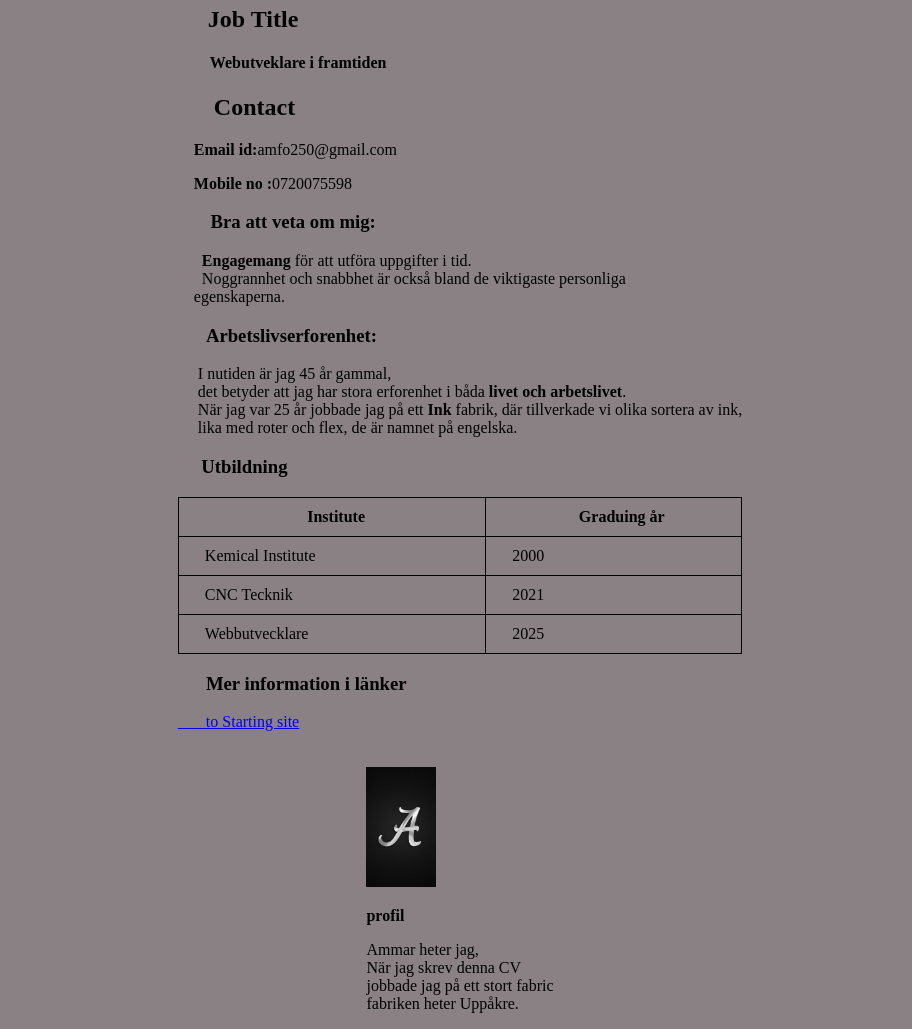
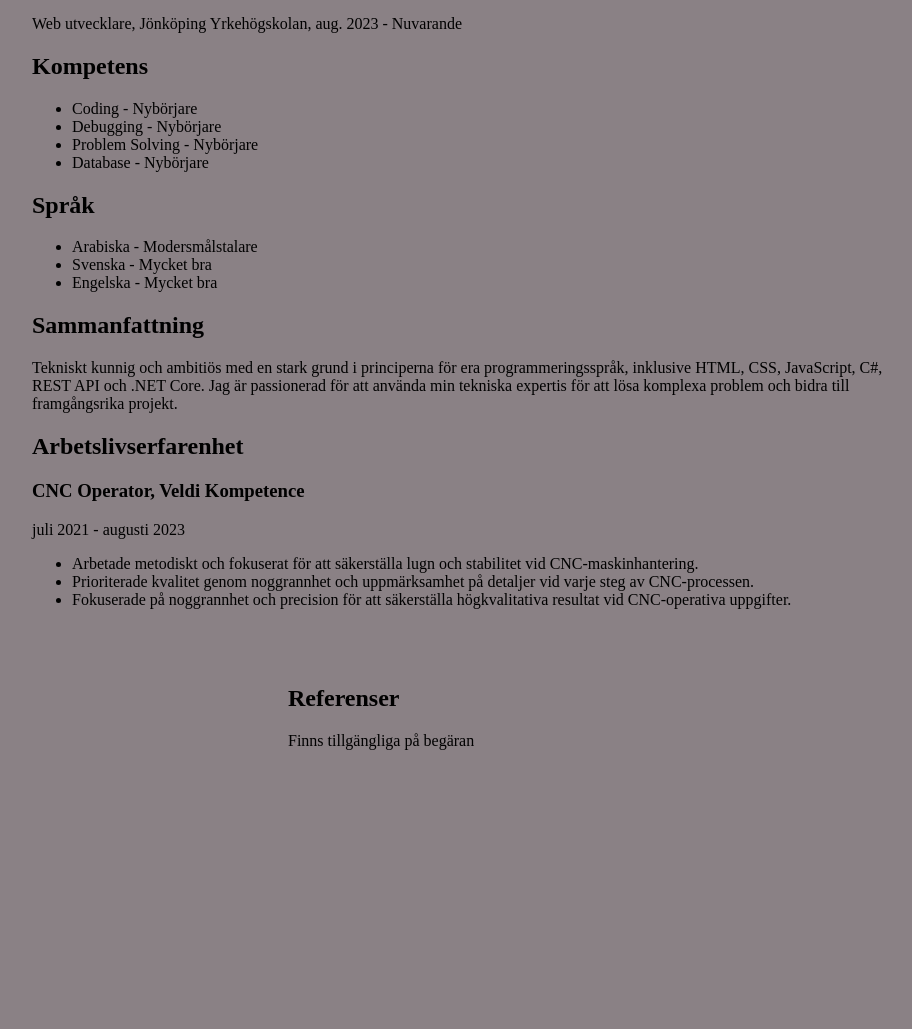
Before and after one commit to aobeid1979/AmmarObeid, a plain HTML site: page index.html in a window 1280 px wide. Shown: the part 288-1317 px from the top of the page, without its empty margins (180-1092 px from the left). After the commit the page ends 1074 px from the top, so only its background shows below. Drawn offline with Linux system fonts and the light colour scheme.

Commit message:
Update index.html

```diff
--- a/index.html
+++ b/index.html
@@ -3,120 +3,73 @@
 <html lang="sv">
 <head>
   <meta charset="utf-8">
-  <meta name="viewport"
-        content="width=device-width, initial-scale=1.0">
-        <link rel="stylesheet" href="style.css">
-    <title>My First html CV </title>
-    <!-- In head we can add title for the file and link to css file-->
+  <meta name="viewport" content="width=device-width, initial-scale=1.0">
+  <link rel="stylesheet" href="style.css">
+  <title>My First html CV </title>
 </head>
 
+<body>
+  <header>
+    <div class="image">
+      <img src="myphoto.jpg" alt="myphoto" style="width:120px;height:200px">
+      <h1>Ammar Obeid</h1>
+      <h2>Web Developer | CNC Operator</h2>
+    </div>
+  </header>
 
-<body>
-  <br>
-    <div class="right">
-      <!-- alla info under right class would appear in the right side of the webbsidan-->
-      <div class="image">
-        <img src="myphoto.jpg"
-        alt="myphoto"
-        style="width:120px;height:200px">
-        <!-- this is my images and its style-->
-        <div class="personlig info">
-          <h1>Födelsdatum</h1>
-          <h3>1979-02-21</h3>
-          <h1>Adress</h1>
-          <h3>Oxhagsgatan 64<br>
-            56150 Jönköping
-          </h3>
-          <!-- personal information med två olika text storlek h1&h3-->
-          <h1>Kompetens</h1>
-          <ul>
-            <li>programering maskine</li>
-            <li>läsa ritning</li>
-            <li>noggran med mattnning</li>
+  <main>
+    <section>
+      <h2>Personlig Information</h2>
+      <p>Email: amfo250@gmail.com</p>
+      <p>Phone: +46720075598</p>
+    </section>
 
-        </ul>
-        <h1>Språk</h1>
-        <ul>
-          <li>Arabiska</li>
-          <li>Svenska</li>
-          <li>Engelska</li>
+    <section>
+      <h2>Utbildning</h2>
+      <p>Web utvecklare, Jönköping Yrkehögskolan, aug. 2023 - Nuvarande</p>
+    </section>
 
+    <section>
+      <h2>Kompetens</h2>
+      <ul>
+        <li>Coding - Nybörjare</li>
+        <li>Debugging - Nybörjare</li>
+        <li>Problem Solving - Nybörjare</li>
+        <li>Database - Nybörjare</li>
       </ul>
-      <!-- två listor -->
-        </div>
-      </div>
+    </section>
 
-    </div>
+    <section>
+      <h2>Språk</h2>
+      <ul>
+        <li>Arabiska - Modersmålstalare</li>
+        <li>Svenska - Mycket bra</li>
+        <li>Engelska - Mycket bra</li>
+      </ul>
+    </section>
 
-    <div class="top-right">
-      <!-- all information in this side will shown upp in the middle-->
-      <h1> &#160;&nbsp; Ammar Obeid</h1>
+    <section>
+      <h2>Sammanfattning</h2>
+      <p>Tekniskt kunnig och ambitiös med en stark grund i principerna för era programmeringsspråk, inklusive HTML, CSS, JavaScript, C#, REST API och .NET Core. Jag är passionerad för att använda min tekniska expertis för att lösa komplexa problem och bidra till framgångsrika projekt.</p>
+    </section>
 
-      <h2> &#160;&nbsp; &#160;&nbsp;Job Title</h2>
-      <h4>&nbsp; &#160;&nbsp;&#160;&nbsp;&#160;&nbsp;Webutveklare i framtiden</h4>
-      <h2>&nbsp; &#160;&nbsp;&#160;&nbsp;Contact</h2>
-                <p><b>&nbsp; &nbsp; Email id:</b>amfo250@gmail.com</p>
-                <p><b>&nbsp; &nbsp; Mobile no :</b>0720075598</p>
-      <h3> &nbsp; &nbsp; &#160;&nbsp; Bra att veta om mig:</h3>
-      <p><b>&nbsp; &nbsp; &#160;&nbsp;Engagemang</b> för att utföra uppgifter i tid.<br>
-        &#160;&nbsp;&#160;&nbsp;&#160;&nbsp;Noggrannhet
-        och snabbhet är
-        också bland de viktigaste personliga<br> &#160;&nbsp;&#160;&nbsp;egenskaperna.</p>
+    <section>
+      <h2>Arbetslivserfarenhet</h2>
+      <h3>CNC Operator, Veldi Kompetence</h3>
+      <p>juli 2021 - augusti 2023</p>
+      <ul>
+        <li>Arbetade metodiskt och fokuserat för att säkerställa lugn och stabilitet vid CNC-maskinhantering.</li>
+        <li>Prioriterade kvalitet genom noggrannhet och uppmärksamhet på detaljer vid varje steg av CNC-processen.</li>
+        <li>Fokuserade på noggrannhet och precision för att säkerställa högkvalitativa resultat vid CNC-operativa uppgifter.</li>
+      </ul>
+    </section>
+  </main>
 
-        <h3> &#160;&nbsp;&#160;&nbsp;&#160;&nbsp;Arbetslivserforenhet:</h3>
-        <p>&#160;&nbsp;&#160;&nbsp; I nutiden är jag 45 år gammal,
-          <br>&#160;&nbsp;&#160;&nbsp; det betyder att jag har stora erforenhet i båda <b>livet och arbetslivet</b>.
-          <br> &#160;&nbsp;&#160;&nbsp; När jag var 25 år jobbade jag på ett <b>Ink </b>fabrik, där tillverkade vi olika sortera av ink,
-          <br>&#160;&nbsp;&#160;&nbsp; lika med roter och flex, de är namnet på engelska. </p>
-        <h3>&#160;&nbsp;&#160;&nbsp; Utbildning</h3>
-        <table>
-          <!-- this is a small table to visa my old and my new intyg-->
-          <tr>
-              <th>&#160;&nbsp;Institute  </th>
-              <th>&#160;&nbsp;&#160;&nbsp;Graduing år  </th>
-
-          </tr>
-          <tr>
-              <td>&#160;&nbsp;&#160;&nbsp;Kemical Institute</td>
-              <td>&#160;&nbsp;&#160;&nbsp;2000</td>
-
-          </tr>
-          <tr>
-              <td>&#160;&nbsp;&#160;&nbsp;CNC Tecknik</td>
-              <td>&#160;&nbsp;&#160;&nbsp;2021</td>
-
-          </tr>
-          <tr>
-              <td>&#160;&nbsp;&#160;&nbsp;Webbutvecklare</td>
-              <td>&#160;&nbsp;&#160;&nbsp;2025</td>
-          </tr>
-      </table>
-      <h3>&#160;&nbsp;&#160;&nbsp;&#160;&nbsp;Mer information i länker</h3>
-
-      <a  href="Starting page.html">&#160;&nbsp;&#160;&nbsp;&#160;&nbsp; to Starting site</a><br>
-      <br>
-      <br>
-
-
-    </div>
-
-
-    <div class="top-left">
-      <!-- this top left for my logo and my porfil-->
-      <div class="image">
-        <img src="Aletter2.jpg"
-        alt="ASymbol"
-        style="width:70px;height:120px">
-      <p><b>profil</b></p>
-      <p> Ammar heter jag,<br> När jag skrev denna CV <br>
-        jobbade jag på ett stort fabric<br>
-      fabriken heter Uppåkre.</p>
-
-    </div>
-    </div>
-
-
-
-
+  <aside>
+    <section>
+      <h2>Referenser</h2>
+      <p>Finns tillgängliga på begäran</p>
+    </section>
+  </aside>
 </body>
 </html>
```
